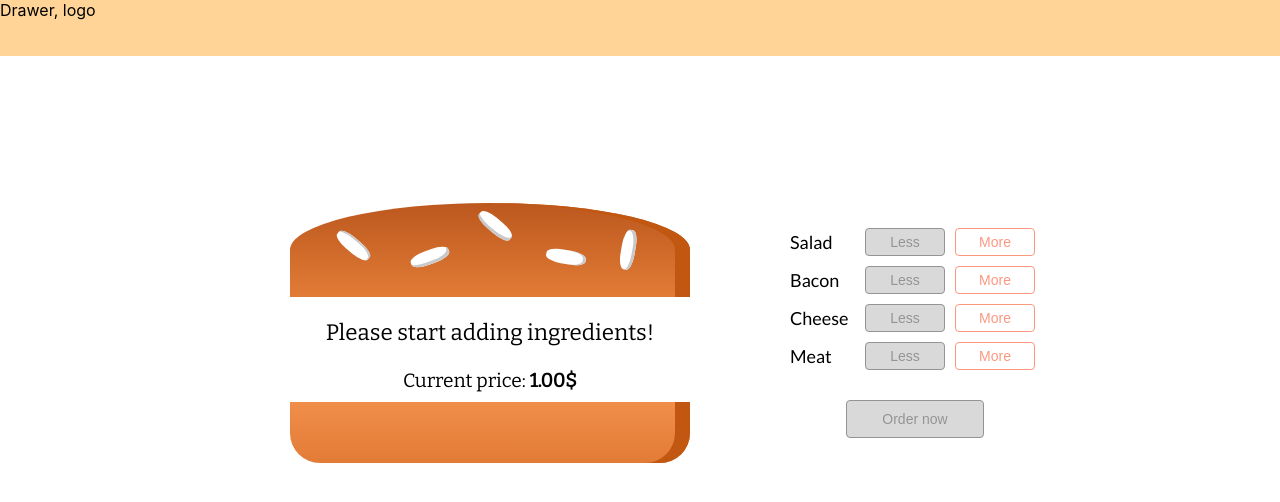
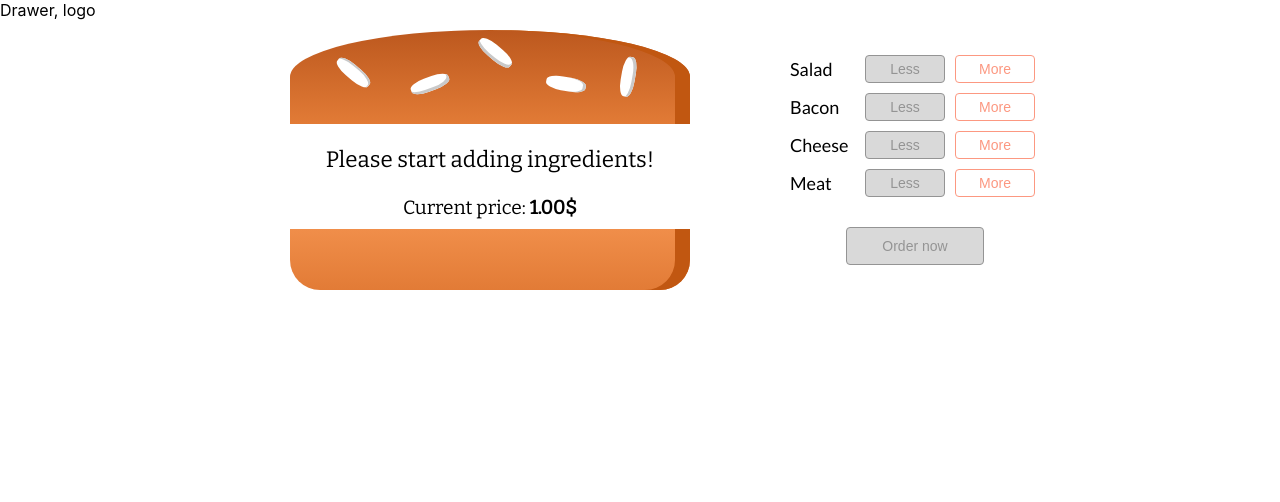
Before and after one commit to Babiy7/burger-app, a React (Create React App) app: page / in a window 1280 px wide. Shown: the top 502 px of the page. Built offline with nearby package versions, Linux system fonts and the light colour scheme.

Commit message:
Added the Toolbar into project.

```diff
--- a/src/component/Layout/Layout.module.css
+++ b/src/component/Layout/Layout.module.css
@@ -1,18 +1,16 @@
 .Layout {
+  width: 100%;
   height: 100%;
   display: flex;
   flex-direction: column;
 }
 
-.Toolbar {
+.Main {
   width: 100%;
-  height: 60px;
-  background: #ffd496;
-}
-
-.Content {
-  height: 100%;
   display: flex;
   align-items: center;
   justify-content: center;
+  padding-top: 20px;
+  margin-top: 60px;
+  box-sizing: border-box;
 }
--- a/src/component/UI/Modal/Modal.js
+++ b/src/component/UI/Modal/Modal.js
@@ -9,7 +9,7 @@ const Modal = props => {
       <div
         className={classes.Modal}
         style={{
-          // transform: props.open ? "translateY(0)" : "translateY(-100vh)",
+          transform: props.show ? "translateY(0)" : "translateY(-100vh)",
           opacity: props.show ? "1" : "0"
         }}
       >
```
Also changed, not shown: src/component/UI/Navigation/Toolbar/Toolbar.js (added, +14 -0 lines), src/component/UI/Modal/Modal.module.css (indentation only).
